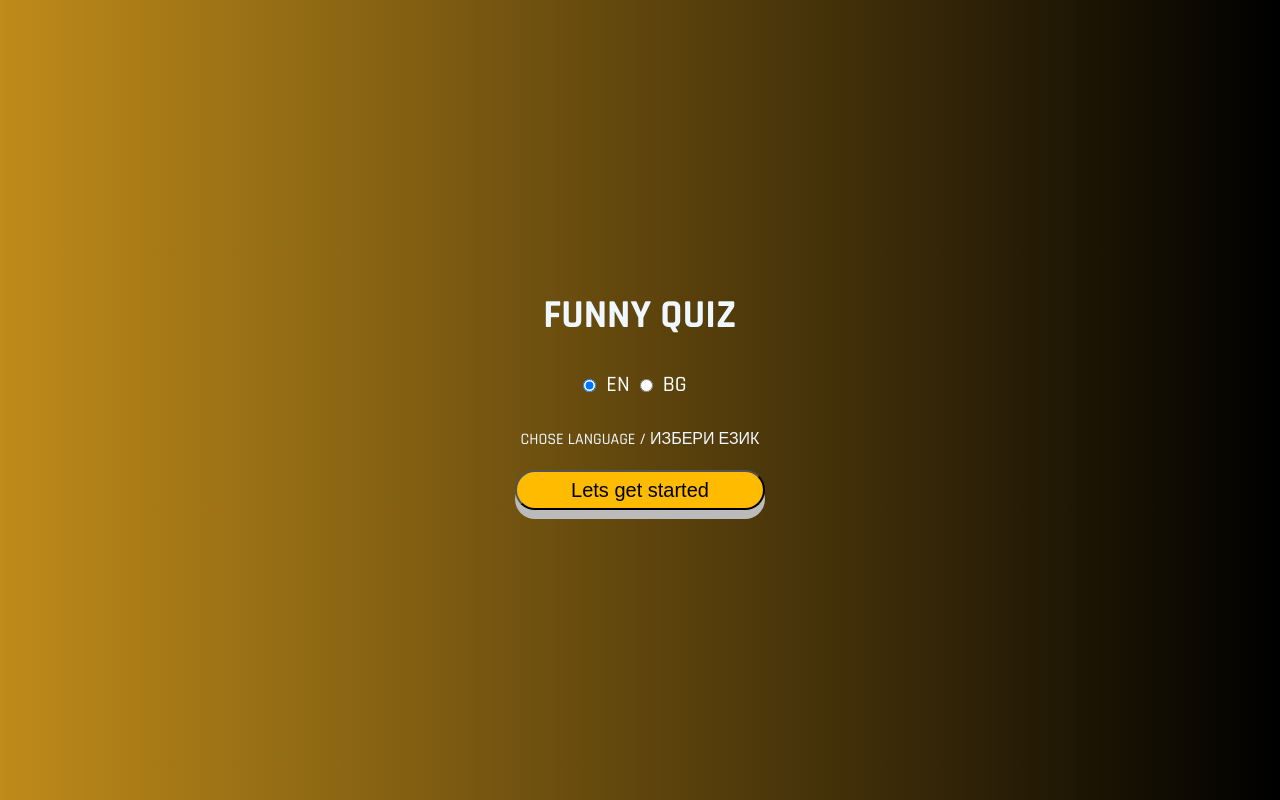
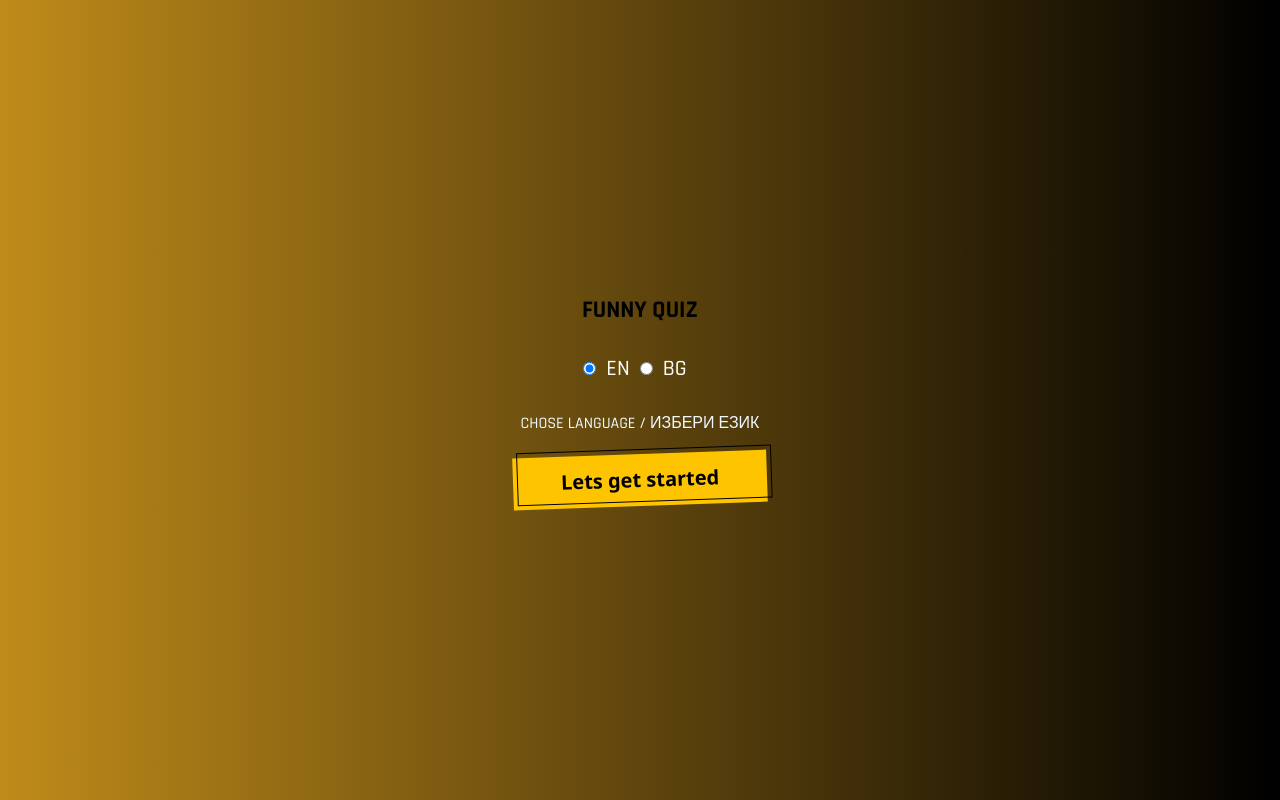
Before and after one commit to kalin-angelov/quiz-game, a React (Vite) app: page / in a window 1280 px wide. Built offline with nearby package versions, Linux system fonts and the light colour scheme.

Commit message:
Update Home.module.css

```diff
--- a/src/components/Home/scss/Home.module.css
+++ b/src/components/Home/scss/Home.module.css
@@ -4,10 +4,6 @@
   justify-content: center;
   flex-direction: column;
   gap: 20px;
-}
-.homeSection h1 {
-  color: aliceblue;
-  font-size: 40px;
 }
 .homeSection .radioButtons {
   display: flex;
@@ -22,20 +18,45 @@
   color: aliceblue;
 }
 .homeSection .startBtn {
-  width: 250px;
-  height: 40px;
-  border-radius: 50px;
-  font-size: 20px;
-  background-color: rgb(255, 187, 0);
-  box-shadow: 0px 9px #bbbbbb;
-  transition: background-color 300ms linear;
+  background-color: #ffc400;
+  border: 0 solid #E5E7EB;
+  box-sizing: border-box;
+  color: #000000;
+  display: flex;
+  font-family: ui-sans-serif, system-ui, -apple-system, system-ui, "Segoe UI", Roboto, "Helvetica Neue", Arial, "Noto Sans", sans-serif, "Apple Color Emoji", "Segoe UI Emoji", "Segoe UI Symbol", "Noto Color Emoji";
+  font-size: 1.25rem;
+  font-weight: 700;
+  justify-content: center;
+  line-height: 1.75rem;
+  padding: 0.75rem 3rem;
+  position: relative;
+  text-align: center;
+  -webkit-text-decoration: none #000000 solid;
+          text-decoration: none #000000 solid;
+  text-decoration-thickness: auto;
+  width: 100%;
+  max-width: 300px;
+  position: relative;
+  cursor: pointer;
+  transform: rotate(-2deg);
+  -moz-user-select: none;
+       user-select: none;
+  -webkit-user-select: none;
+  touch-action: manipulation;
 }
-.homeSection .startBtn:hover {
-  background-color: rgb(255, 145, 0);
-  color: black;
+.homeSection .startBtn:focus {
+  outline: 0;
 }
-.homeSection .startBtn:active {
-  background-color: rgb(255, 145, 0);
-  box-shadow: 0px 5px #666;
-  transform: translateY(4px);
+.homeSection .startBtn:after {
+  content: "";
+  position: absolute;
+  border: 1px solid #000000;
+  bottom: 4px;
+  left: 4px;
+  width: calc(100% - 1px);
+  height: calc(100% - 1px);
+}
+.homeSection .startBtn:hover:after {
+  bottom: 2px;
+  left: 2px;
 }/*# sourceMappingURL=Home.module.css.map */
```
